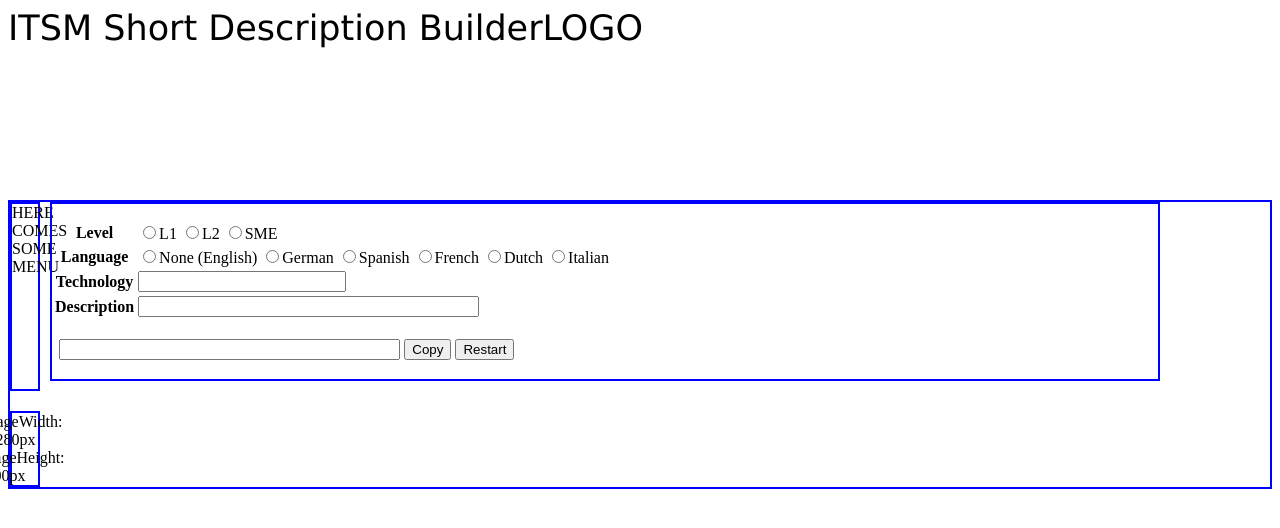
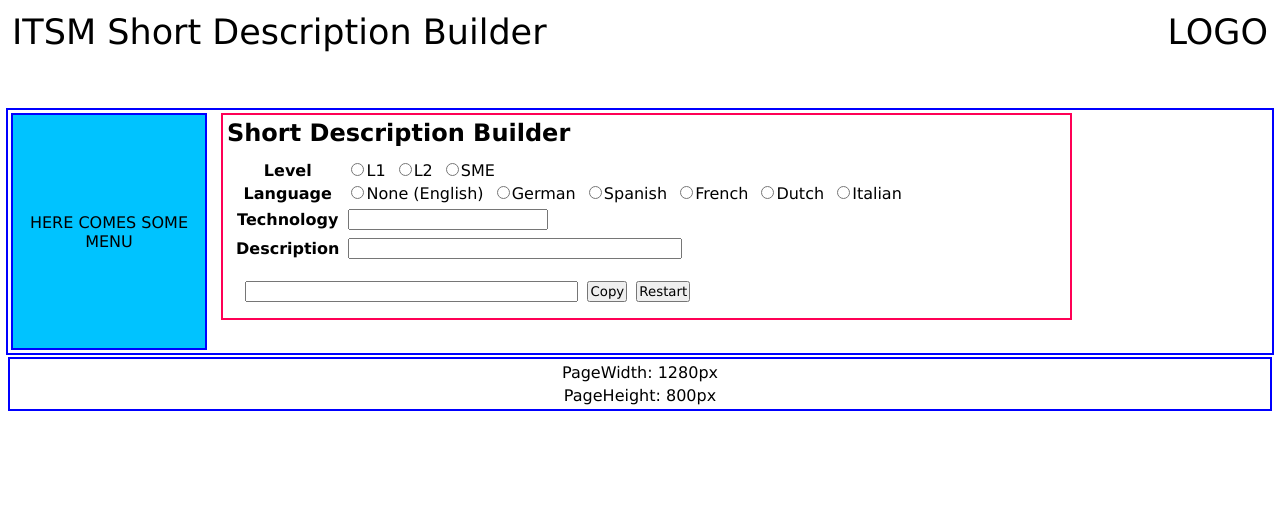
Before and after one commit to ysanajong/short-desciption-builder, a plain HTML site: page index.html in a window 1280 px wide. Drawn offline with Linux system fonts and the light colour scheme.

Commit message:
small changes

```diff
--- a/index.html
+++ b/index.html
@@ -23,7 +23,8 @@
 
 	<div class="container">
 		<nav class="menu">HERE COMES SOME MENU</nav>
-		<div class="content">
+		<section class="sdb">
+			<h2>Short Description Builder</h2>
 			<form id="sdb" onsubmit="return false;"
 				oninput="output.value=level.value+' | '+lang.value+' | '+tech.value+' | '+descr.value;">
 				<p>
@@ -90,12 +91,12 @@
 				</table>
 				</p>
 			</form>
-		</div>
-		<section class="footer">
-			<div id="witdh"></div>
-			<div id="height"></div>
 		</section>
 	</div>
+	<section class="footer">
+		<div id="witdh"></div>
+		<div id="height"></div>
+	</section>
 	<script src="main.js" type="text/javascript"></script>
 </body>
 
--- a/style.scss
+++ b/style.scss
@@ -1,3 +1,10 @@
+*{
+    font-family: Verdana, Geneva, Tahoma, sans-serif;
+    box-sizing: border-box;
+    padding: 1px;
+    margin: 2px;
+}
+
 .header{
     display: flex;
     border-color: black;
@@ -6,49 +13,53 @@
     font-size: 35px;
     margin: 0px;
     padding: 0px;
-    height: 12vh;
+    height: 6vh;
 }
 
-.header > div:nth-child(3) {
+.header > div:nth-child(2) {
     margin-left: auto;
 }
-
 
 .container{
     margin: 0px;
     pad: 0px;
     display: grid;
     //grid-template-columns: repeat(4, 1fr);
-    grid-template-columns: 30px 200px auto 100px;
+    grid-template-columns: 200px auto auto auto 100px;
     gap: 10px;
     //grid-auto-rows: minmax(100px, auto);
     box-sizing: border-box;
     border: 2px solid blue
 }
 
-.menu {
+nav {
     grid-column: 1 ;
-    grid-row: 1 / span 2;
+    grid-row: 1 / span 4;
     box-sizing: border-box;
-    border: 2px solid blue
+    border: 2px solid blue;
+    justify-content: center;
+    align-content: center;
+    background-color: rgb(0, 195, 255);
+    text-align: center;
+
 }
-
 .footer {
-    grid-column: 1 span 3;
-    grid-row: 4;
+    grid-column: 1 span 5;
+    grid-row: -1;
     justify-content: center;
     justify-items: center;
     box-sizing: border-box;
     border: 2px solid blue
 
 }
-.container .content {
+.container .sdb {
     grid-column: 2 / span 2 ;
-    grid-row: 1 span 3;
+    grid-row: 1 span 4;
     align-content: center;
     align-self: stretch;
     justify-content: center;
     justify-self: stretch;
     box-sizing: border-box;
-    border: 2px solid blue
+    border: 2px solid rgb(255, 0, 85);
+
 }
```
Also changed, not shown: style.css, 1 other file.
